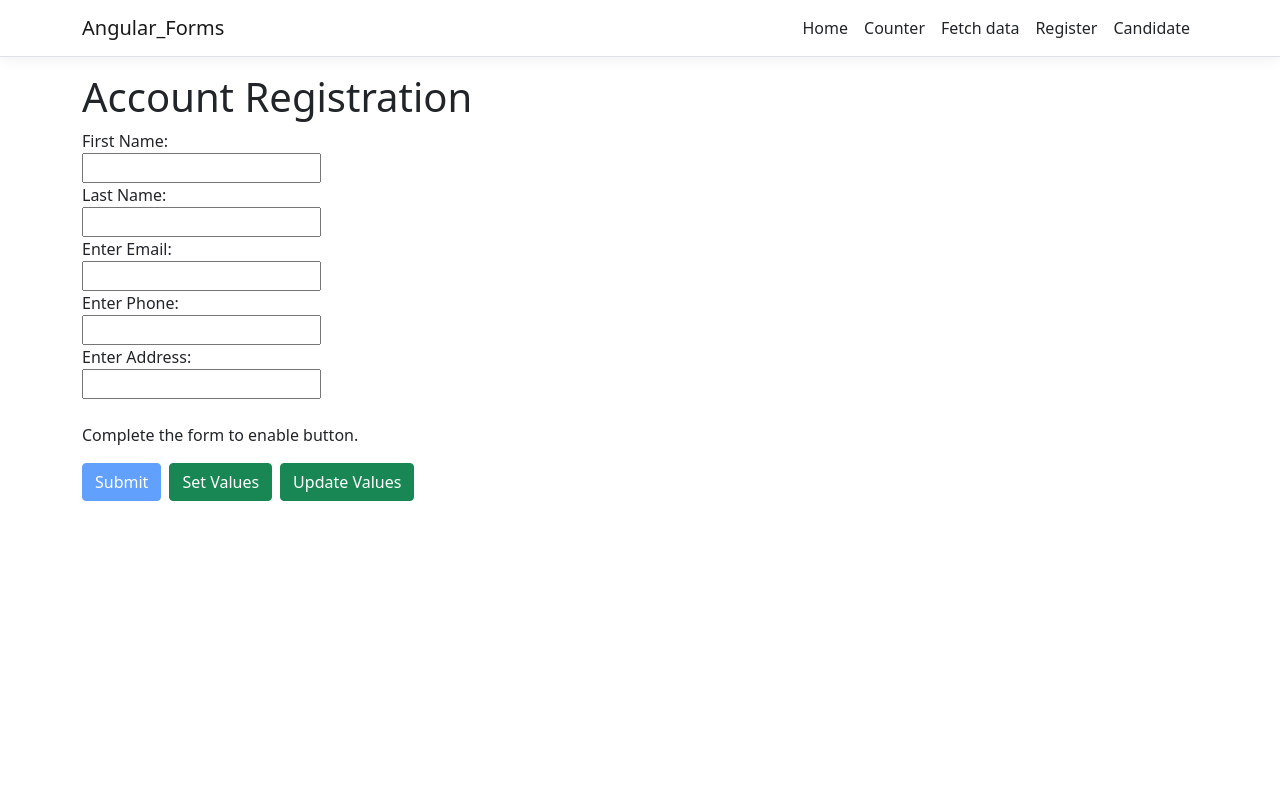
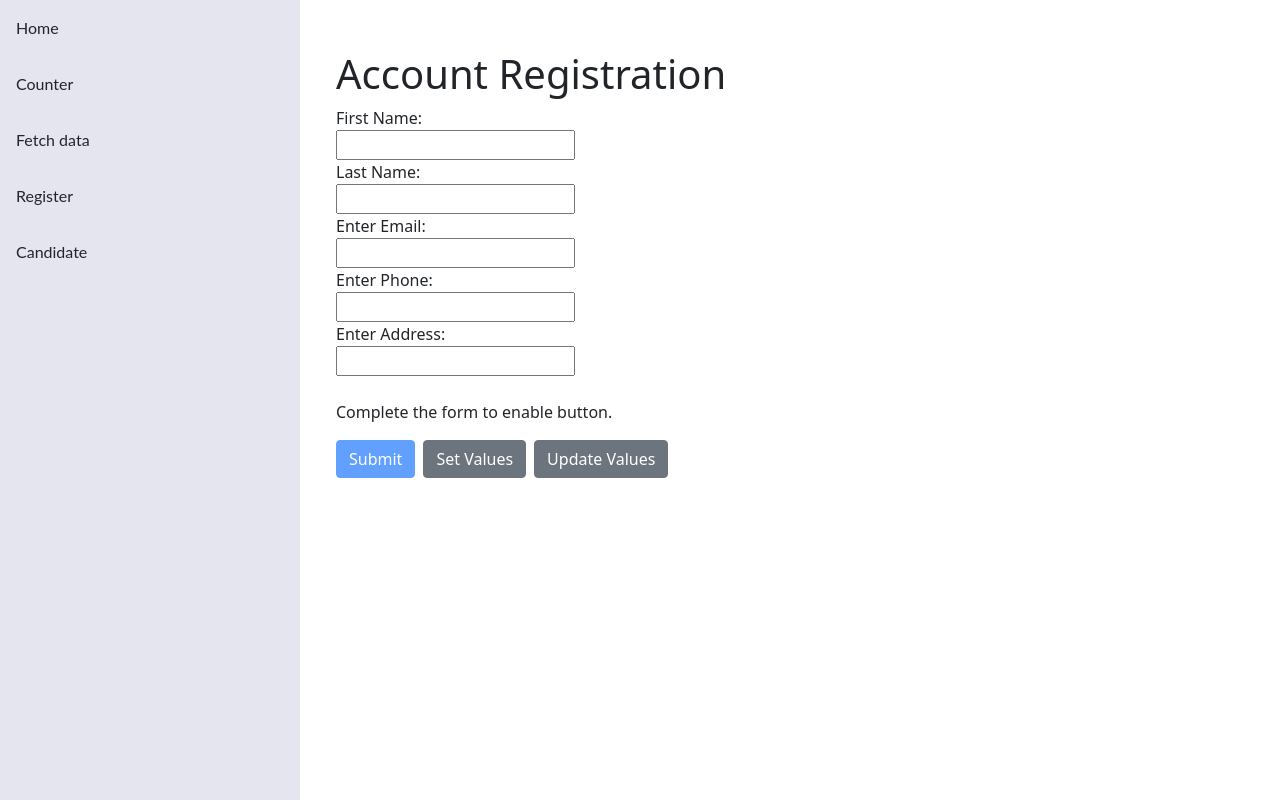
Before and after one commit to balu-scoriait/Angular-Forms, an Angular app in the folder ClientApp/: page /forms in a window 1280 px wide. Built offline with nearby package versions, Linux system fonts and the light colour scheme.

Commit message:
Added Side navbar.

```diff
--- /dev/null
+++ b/ClientApp/src/app/app.component.css
@@ -0,0 +1,6 @@
+div.container {
+  margin-left: 320px;
+  padding: 50px 16px;
+  height: 1000px;
+  position: fixed;
+}
--- a/ClientApp/src/app/app.component.html
+++ b/ClientApp/src/app/app.component.html
@@ -1,6 +1,6 @@
 <body>
   <app-nav-menu></app-nav-menu>
-  <div class="container">
+  <div class="container" >
     <router-outlet></router-outlet>
   </div>
 </body>
--- a/ClientApp/src/app/app.component.ts
+++ b/ClientApp/src/app/app.component.ts
@@ -2,7 +2,8 @@ import { Component } from '@angular/core';
 
 @Component({
   selector: 'app-root',
-  templateUrl: './app.component.html'
+  templateUrl: './app.component.html',
+  styleUrls: ['./app.component.css']
 })
 export class AppComponent {
   title = 'app';
--- a/ClientApp/src/app/candidate/candidate.component.css
+++ b/ClientApp/src/app/candidate/candidate.component.css
@@ -1,3 +1,4 @@
 body {
-  background-color: #E4E5EF;
+  background-color: #ffffff;
+  /*background-color: #E4E5EF;*/
 }
--- a/ClientApp/src/app/candidate/candidate.component.html
+++ b/ClientApp/src/app/candidate/candidate.component.html
@@ -18,8 +18,8 @@
         <div *ngFor="let lang of languages.controls; let i=index">
           <div [formGroupName]="i">
             {{i}}
-            <label>Language : </label> <input type="text" formControlName="lang">
-            <label>Profeciency : </label> <input type="text" formControlName="prof">
+            <label>Language :&nbsp;</label> <input type="text" formControlName="lang">&nbsp;
+            <label>Profeciency :&nbsp;</label> <input type="text" formControlName="prof">
           </div><br />
         </div>
       </div>
--- a/ClientApp/src/app/forms/forms.component.html
+++ b/ClientApp/src/app/forms/forms.component.html
@@ -4,37 +4,37 @@
     <label for="fname">First Name:</label><br>
     <input type="text" id="fname" name="fname" formControlName="fname">
     <div>
-      <span *ngIf="((accountForm.get('fname').touched || accountForm.get('fname').dirty) && accountForm.get('fname').errors)">
-        <span *ngIf="accountForm.get('fname').errors.required">Please provide a first name</span>
-        <span *ngIf="accountForm.get('fname').errors.minlength">Name field contains atleast 5 characters</span>
+      <span *ngIf="((accountForm.get('fname')?.touched || accountForm.get('fname')?.dirty) && accountForm.get('fname')?.errors)">
+        <span *ngIf="accountForm.get('fname')?.errors.required">Please provide a first name</span>
+        <span *ngIf="accountForm.get('fname')?.errors.minlength">Name field contains atleast 5 characters</span>
       </span>
     </div>
 
     <label for="lname">Last Name:</label><br>
     <input type="text" id="fname" name="lname" formControlName="lname">
     <div>
-      <span *ngIf="((accountForm.get('lname').touched || accountForm.get('lname').dirty) && accountForm.get('lname').errors)">
-        <span *ngIf="accountForm.get('lname').errors.required">Please provide a last name</span>
-        <span *ngIf="accountForm.get('lname').errors.minlength">Last Name field contains atleast 5 characters</span>
+      <span *ngIf="((accountForm.get('lname')?.touched || accountForm.get('lname')?.dirty) && accountForm.get('lname')?.errors)">
+        <span *ngIf="accountForm.get('lname')?.errors.required">Please provide a last name</span>
+        <span *ngIf="accountForm.get('lname')?.errors.minlength">Last Name field contains atleast 5 characters</span>
       </span>
     </div>
 
     <label for="email">Enter Email:</label><br>
     <input type="text" id="email" name="email" formControlName="email"><br>
     <div>
-      <span *ngIf="((accountForm.get('email').touched || accountForm.get('email').dirty) && accountForm.get('email').errors)">
-        <span *ngIf="accountForm.get('email').errors.required">Email is required</span>
-        <span *ngIf="accountForm.get('email').errors?.email">Please enter a valid email address</span>
-        <span *ngIf="accountForm.get('email').errors?.validateEmail">Please enter a valid domain address</span>
+      <span *ngIf="((accountForm.get('email')?.touched || accountForm.get('email')?.dirty) && accountForm.get('email')?.errors)">
+        <span *ngIf="getError('email')?.required">Email is required</span>
+        <span *ngIf="getControl('email')?.errors?.email">Please enter a valid email address</span><br />
+        <span *ngIf="accountForm.get('email')?.errors?.validateEmail">Please enter a valid domain address</span>
       </span>
     </div>
 
     <label for="phone">Enter Phone:</label><br>
     <input type="text" id="phone" name="phone" formControlName="phone"><br>
     <div>
-      <span *ngIf="((accountForm.get('phone').touched || accountForm.get('phone').dirty) && accountForm.get('phone').errors)">
-        <span *ngIf="accountForm.controls.phone.value.errors.required">Phone is required</span>
-        <span *ngIf="accountForm.get('phone').errors.minlength">Phone number should contain 10 digits</span>
+      <span *ngIf="((accountForm.get('phone')?.touched || accountForm.get('phone')?.dirty) && accountForm.get('phone')?.errors)">
+        <span *ngIf="accountForm.controls.phone.errors.required">Phone is required</span>
+        <span *ngIf="accountForm.get('phone')?.errors.minlength">Phone number should contain 10 digits</span>
       </span>
     </div>
 
@@ -42,7 +42,7 @@
     <input type="text" id="address" name="address" formControlName="address"><br><br>
       <p *ngIf="!accountForm.valid">Complete the form to enable button.</p> <!--true-->
     <button type="submit" class="btn btn-primary" [disabled]="!accountForm.valid">Submit</button>
-    <button type="button" title="setValue( )" class="btn btn-success mx-2" (click)="setForm()">Set Values</button>
-    <button type="button" title="patchValue( )" class="btn btn-success" (click)="patchForm()">Update Values</button>
+    <button type="button" title="setValue( )" class="btn btn-secondary mx-2" (click)="setForm()">Set Values</button>
+    <button type="button" title="patchValue( )" class="btn btn-secondary" (click)="patchForm()">Update Values</button>
   </form>
 </div>
--- a/ClientApp/src/app/forms/forms.component.ts
+++ b/ClientApp/src/app/forms/forms.component.ts
@@ -52,5 +52,15 @@ patchForm()
 this.accountForm.patchValue({ address: "China" })
 }
 
+getControl(control: any)  // getter function to get control
+{
+  return this.accountForm.get(control);
+}
+getError(control: any)   // getter function to get control and error
+{
+  return this.accountForm.get(control)?.errors;
+}
+
+
 
 } // Closing Class
--- a/ClientApp/src/app/nav-menu/nav-menu.component.html
+++ b/ClientApp/src/app/nav-menu/nav-menu.component.html
@@ -1,9 +1,9 @@
-<header>
+<!--<header>
   <nav
-    class="navbar navbar-expand-sm navbar-toggleable-sm navbar-light bg-white border-bottom box-shadow mb-3"
+    class="navbar navbar-expand-sm navbar-toggleable-sm navbar-light bg-warning border-bottom box-shadow mb-3"
   >
     <div class="container">
-      <a class="navbar-brand" [routerLink]="['/']">Angular_Forms</a>
+      <a class="navbar-brand" [routerLink]="['/']"><b>Angular Forms</b></a>
       <button
         class="navbar-toggler"
         type="button"
@@ -42,3 +42,96 @@
     </div>
   </nav>
 </header>
+-->
+
+<!DOCTYPE html>
+<html>
+<head>
+  <meta name="viewport" content="width=device-width, initial-scale=1.0">
+  <style>
+    body {
+      margin: 0;
+      font-family: "Lato", sans-serif;
+    }
+
+    .sidebar {
+      margin: 0;
+      padding: 0;
+      width: 300px;
+      background-color: #E4E5EF;
+      position: fixed;
+      height: 100%;
+      overflow: auto;
+    }
+
+      .sidebar a {
+        display: block;
+        color: black;
+        padding: 16px;
+        text-decoration: none;
+      }
+
+        .sidebar a.active {
+          background-color: #04AA6D;
+          color: white;
+        }
+
+        .sidebar a:hover:not(.active) {
+          background-color: #555;
+          color: white;
+        }
+
+    <!--div.content {
+      margin-left: 320px;
+      padding: 50px 16px;
+
+      height: 1000px;
+     <!-- border: 2px solid red;-->
+    }-->
+
+    @media screen and (max-width: 700px) {
+      .sidebar {
+        width: 100%;
+        height: auto;
+        position: relative;
+      }
+
+        .sidebar a {
+          float: left;
+        }
+
+      div.content {
+        margin-left: 0;
+      }
+    }
+
+    @media screen and (max-width: 400px) {
+      .sidebar a {
+        text-align: center;
+        float: none;
+      }
+    }
+  </style>
+</head>
+<body>
+
+  <div class="sidebar">
+
+    <!-- <li class="nav-item"
+  [routerLinkActive]="['link-active']"
+  [routerLinkActiveOptions]="{ exact: true }">-->
+    <!--</li>-->
+    <a class="nav-link text-dark" [routerLink]="['/']">Home</a>
+    <a class="nav-link text-dark" [routerLink]="['/counter']">Counter</a>
+    <a class="nav-link text-dark" [routerLink]="['/fetch-data']">Fetch data</a>
+    <a class="nav-link text-dark" [routerLink]="['/forms']">Register</a>
+    <a class="nav-link text-dark" [routerLink]="['/candidate']">Candidate</a>
+
+  </div>
+
+ <!-- <div class="content">
+    <router-outlet></router-outlet>
+  </div>-->
+
+</body>
+</html>
--- a/ClientApp/src/index.html
+++ b/ClientApp/src/index.html
@@ -2,10 +2,12 @@
 <html lang="en">
 <head>
   <meta charset="utf-8" />
+
   <title>Angular_Forms</title>
   <base href="/" />
 
   <meta name="viewport" content="width=device-width, initial-scale=1" />
+  <meta name="theme-color" content="#ffc107" />
   <link rel="icon" type="image/x-icon" href="favicon.ico" />
 </head>
   <body>
```
Lines whose indentation alone changed are shown as unchanged.
